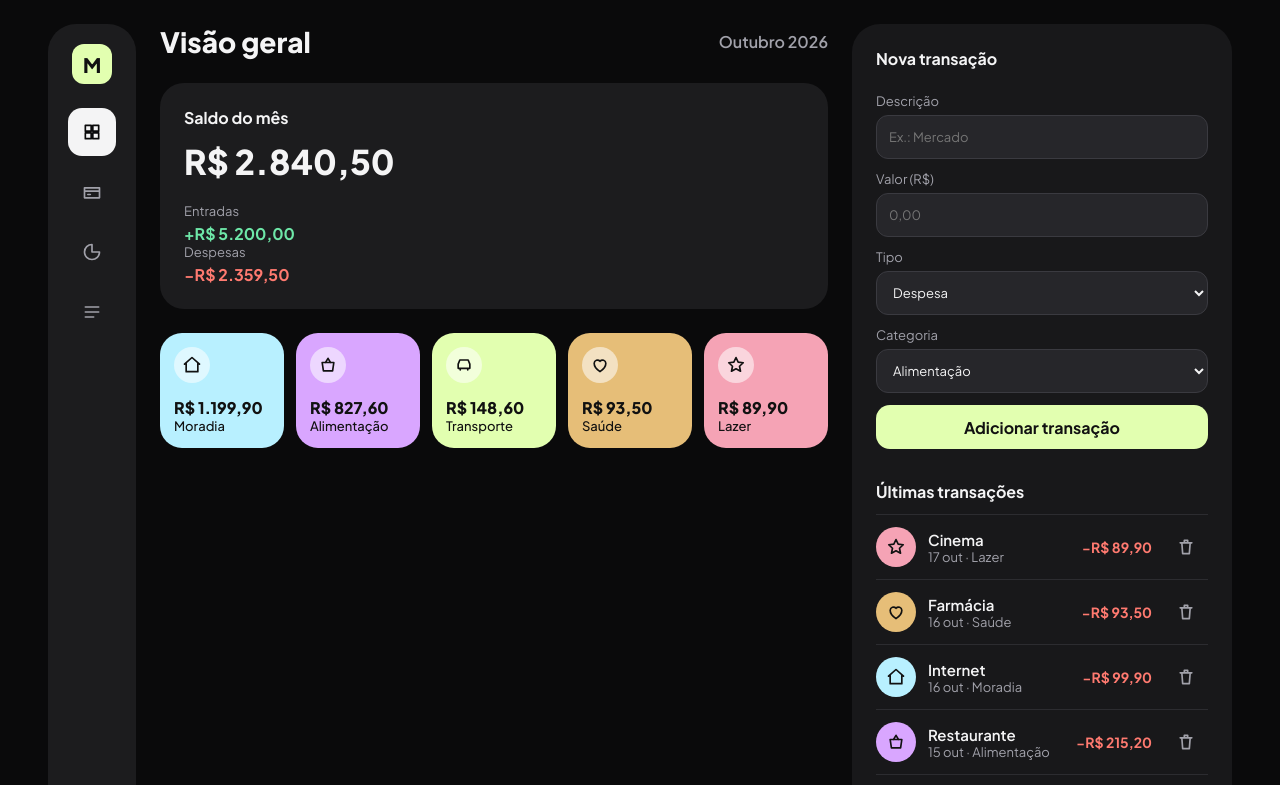
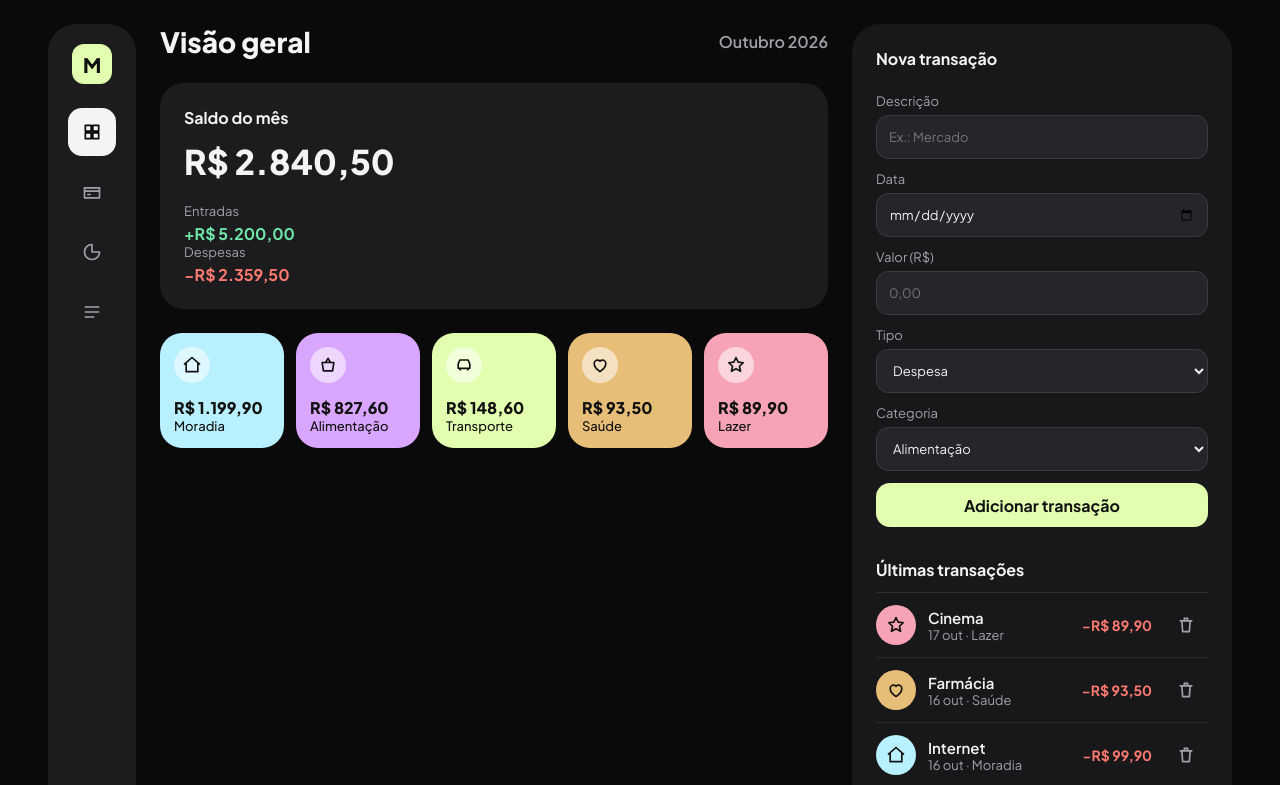
Before and after one commit to isahlbbh/moneyflow, a React (Vite) app: page / in a window 1280 px wide. Shown: the top 785 px of the page. Built offline with nearby package versions, Linux system fonts and the light colour scheme.

Commit message:
Adiciona campo de data com validação

```diff
--- a/src/App.jsx
+++ b/src/App.jsx
@@ -96,14 +96,14 @@ function App() {
     );
   }, [transactions]);
 
-  function addTransaction(name, value, type, category) {
+  function addTransaction(name, value, type, category, date) {
     const number = parseMoney(value);
     if (Number.isNaN(number) || number <= 0) return;
 
     const newTransaction = {
       id: Date.now(),
       name: name,
-      date: "18 out",
+      date: date,
       category: category,
       amount: number,
       type: type,
--- a/src/components/TransactionForm.jsx
+++ b/src/components/TransactionForm.jsx
@@ -4,6 +4,7 @@ import { parseMoney } from "../utils/money";
 
 function TransactionForm({ onAdd }) {
   const [description, setDescription] = useState("");
+  const [date, setDate] = useState("");
   const [value, setValue] = useState("");
   const [type, setType] = useState("expense");
   const [category, setCategory] = useState("Alimentação");
@@ -11,8 +12,18 @@ function TransactionForm({ onAdd }) {
 
   function handleAdd(event) {
     event.preventDefault();
-    if (description.trim() === "" || value.trim() === "") {
-      setError("Preencha a descrição e o valor.");
+
+    if (
+      description.trim() === "" ||
+      value.trim() === "" ||
+      date.trim() === ""
+    ) {
+      setError("Preencha a descrição, o valor e a data.");
+      return;
+    }
+
+    if (new Date(date) > new Date()) {
+      setError("Digite uma data válida.");
       return;
     }
 
@@ -22,9 +33,10 @@ function TransactionForm({ onAdd }) {
       return;
     }
 
-    onAdd(description, value, type, category);
+    onAdd(description, value, type, category, date);
     setDescription("");
     setValue("");
+    setDate("");
     setError("");
   }
 
@@ -38,6 +50,14 @@ function TransactionForm({ onAdd }) {
           placeholder="Ex.: Mercado"
           value={description}
           onChange={(event) => setDescription(event.target.value)}
+        />
+      </label>
+      <label className="field">
+        Data
+        <input
+          type="date"
+          value={date}
+          onChange={(event) => setDate(event.target.value)}
         />
       </label>
       <label className="field">
```
